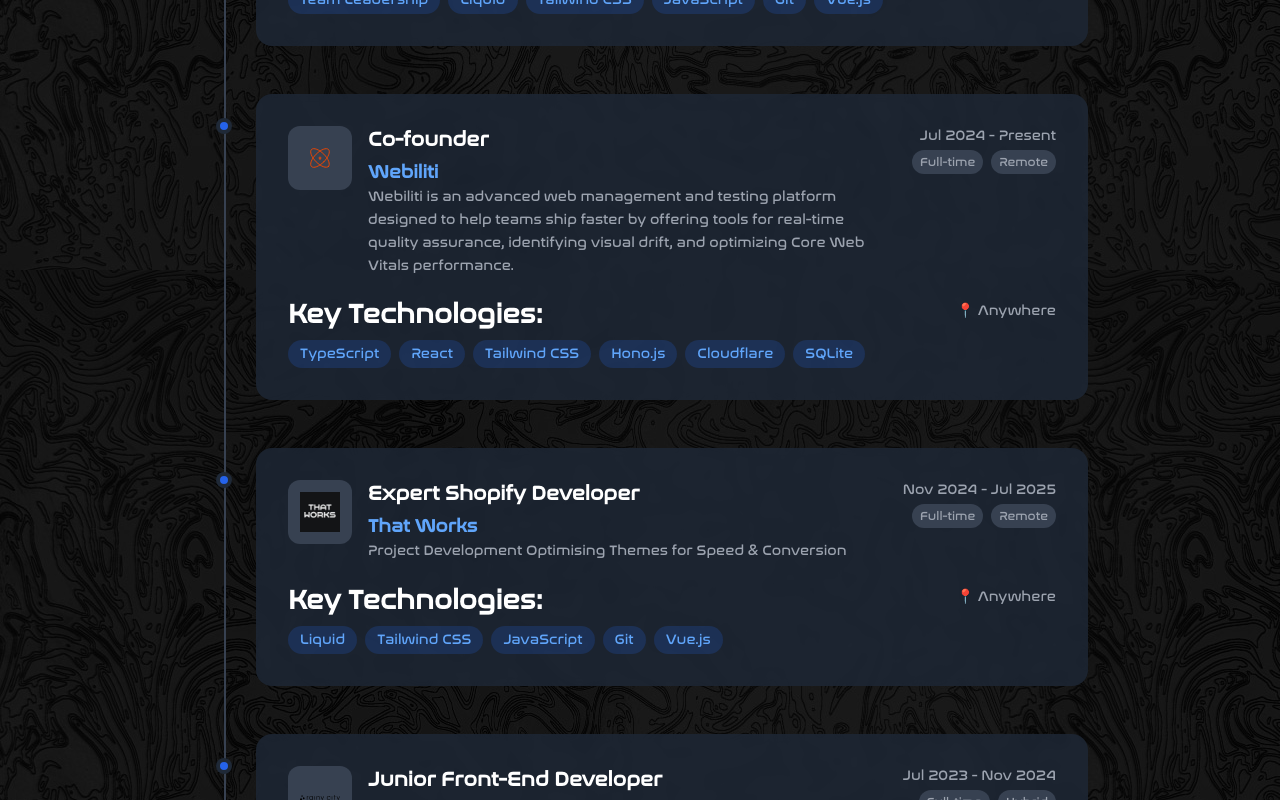
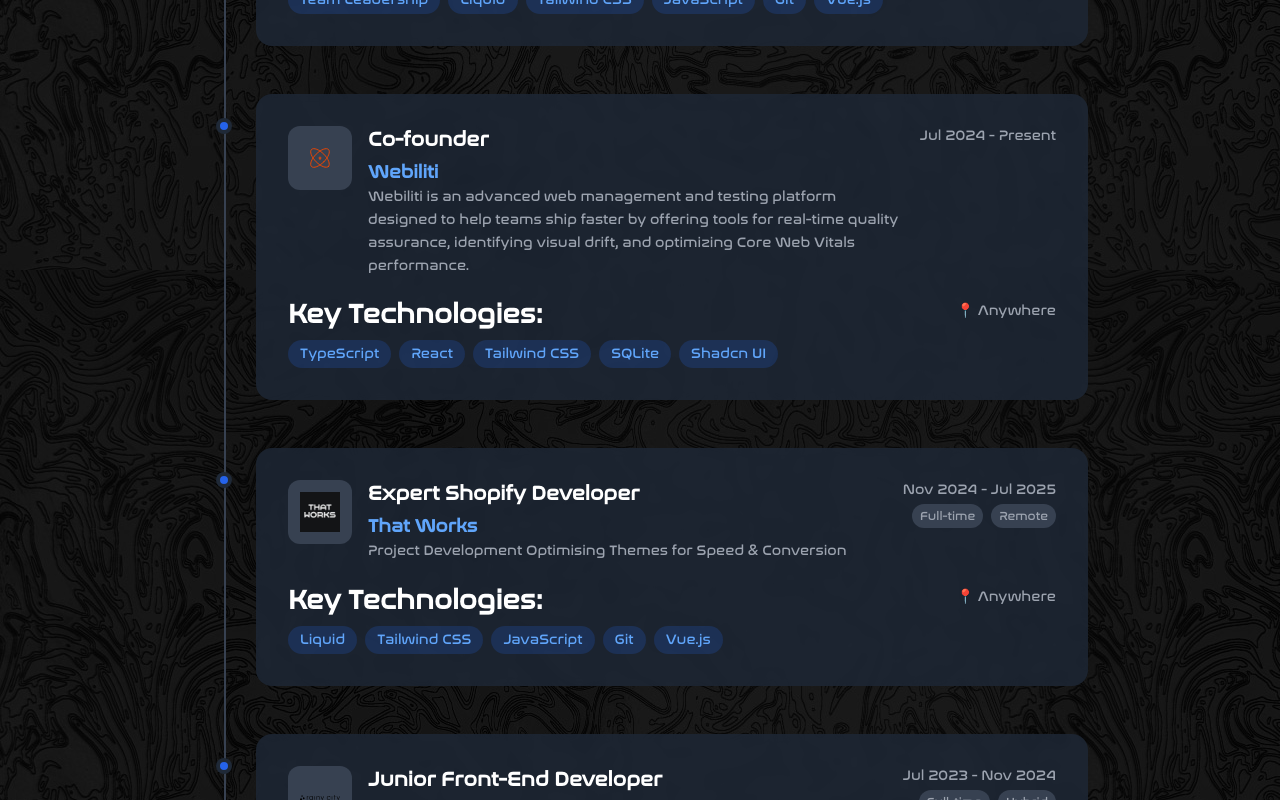
Before and after one commit to RyanBriggsDev/portfolio-2024, a Next.js app: page / in a window 1280 px wide. Shown: the part 1980-2780 px from the top of the page. Built offline with nearby package versions, Linux system fonts and the light colour scheme.

Commit message:
fix: make employmentType and workArrangement optional in Experience component and update rendering logic

```diff
--- a/src/app/components/Experience.tsx
+++ b/src/app/components/Experience.tsx
@@ -7,11 +7,11 @@
   title: string;
   company: string;
   description: string;
-  employmentType: string;
+  employmentType?: string;
   startDate: string;
   endDate: string;
   location: string;
-  workArrangement: string;
+  workArrangement?: string;
   skills: string[];
   logo: string;
   url?: string;
@@ -35,12 +35,10 @@
     title: "Co-founder",
     company: "Webiliti",
     description: "Webiliti is an advanced web management and testing platform designed to help teams ship faster by offering tools for real-time quality assurance, identifying visual drift, and optimizing Core Web Vitals performance.",
-    employmentType: "Full-time",
     startDate: "Jul 2024",
     endDate: "Present",
     location: "Anywhere",
-    workArrangement: "Remote",
-    skills: ["TypeScript", "React", "Tailwind CSS", "Hono.js", "Cloudflare", "SQLite"],
+    skills: ["TypeScript", "React", "Tailwind CSS", "SQLite", "Shadcn UI"],
     logo: typeof WebilitiLogo === 'string' ? WebilitiLogo : WebilitiLogo.src,
     url: "https://www.webiliti.com/",
   },
@@ -145,10 +143,16 @@
                     <div className="text-sm text-gray-400 mb-1">
                       {exp.startDate} - {exp.endDate}
                     </div>
-                    <div className="flex items-center justify-end space-x-2 text-xs text-gray-500">
-                      <span className="bg-gray-700 text-gray-400 px-2 py-1 rounded-full">{exp.employmentType}</span>
-                      <span className="bg-gray-700 text-gray-400 px-2 py-1 rounded-full">{exp.workArrangement}</span>
-                    </div>
+                    {(exp.employmentType || exp.workArrangement) && (
+                      <div className="flex items-center justify-end space-x-2 text-xs text-gray-500">
+                        {exp.employmentType && (
+                          <span className="bg-gray-700 text-gray-400 px-2 py-1 rounded-full">{exp.employmentType}</span>
+                        )}
+                        {exp.workArrangement && (
+                          <span className="bg-gray-700 text-gray-400 px-2 py-1 rounded-full">{exp.workArrangement}</span>
+                        )}
+                      </div>
+                    )}
                   </div>
                 </div>
 
```
